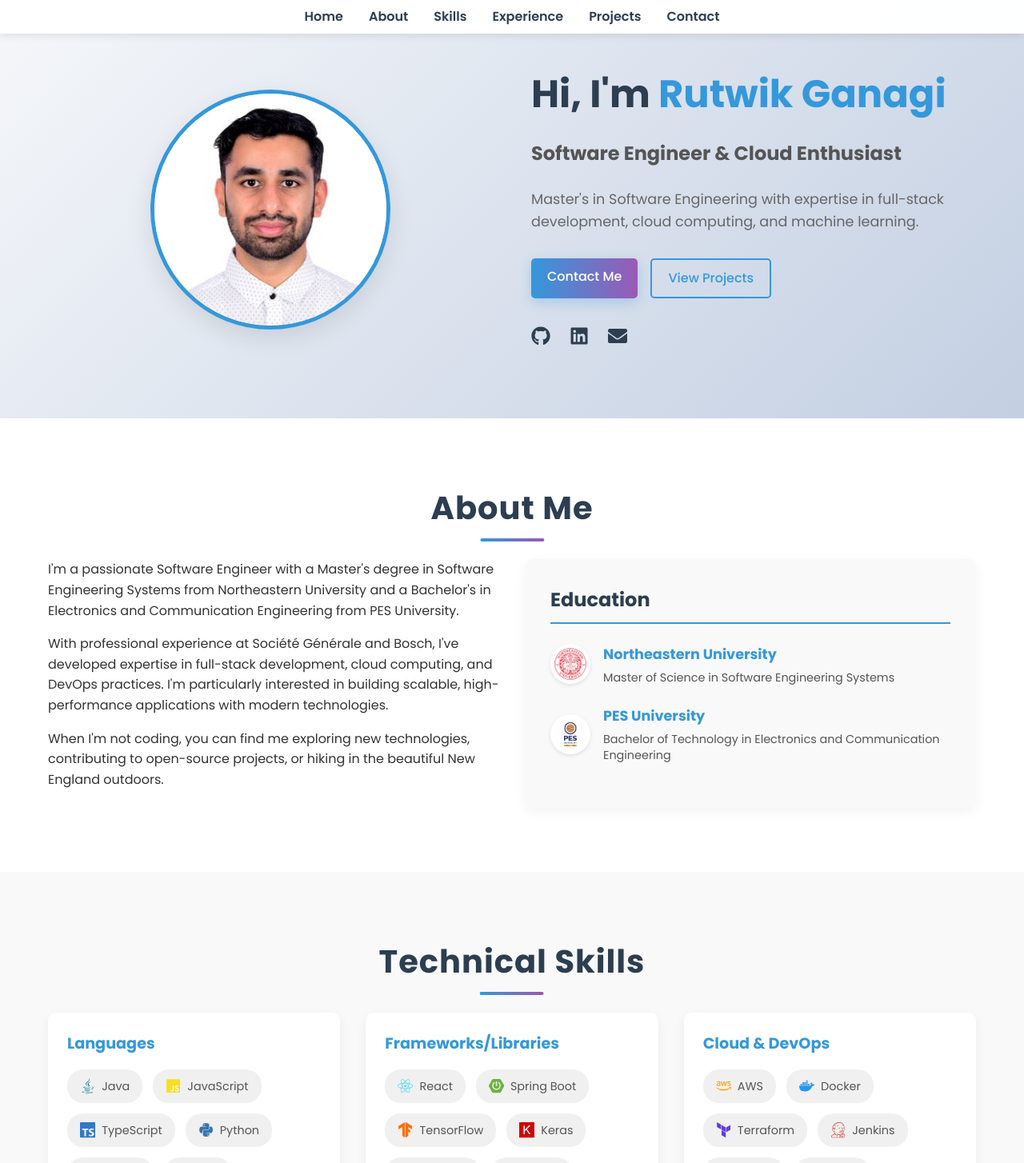
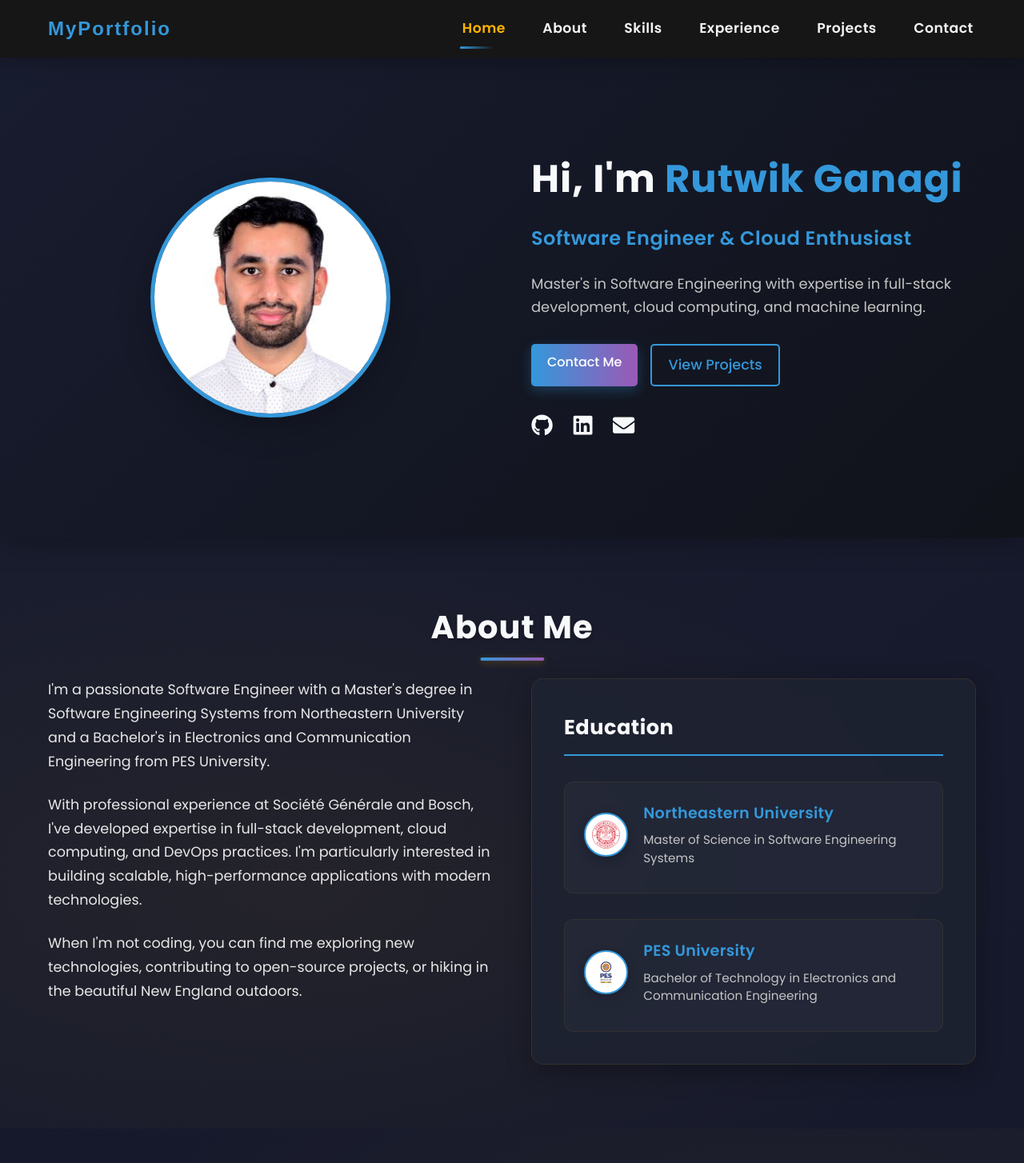
Before and after one commit to rutwikganagi2000/rutwik_portfolio, a React (Create React App) app in the folder rutwik-ganagi-portfolio/: page / in a window 1280 px wide. Shown: the top 1454 px of the page at 80% size. Built offline with nearby package versions, Linux system fonts and the light colour scheme.

Commit message:
Adding Background

```diff
--- a/rutwik-ganagi-portfolio/src/components/Header.jsx
+++ b/rutwik-ganagi-portfolio/src/components/Header.jsx
@@ -1,19 +1,52 @@
-import React from 'react';
+import React, { useState } from 'react';
 import { Link } from 'react-scroll';
 import '../styles/components/header.css';
 
+const navLinks = [
+  { to: 'hero', label: 'Home', offset: -120 },
+  { to: 'about', label: 'About', offset: -80 },
+  { to: 'skills', label: 'Skills', offset: -80 },
+  { to: 'experience', label: 'Experience', offset: -80 },
+  { to: 'projects', label: 'Projects', offset: -80 },
+  { to: 'contact', label: 'Contact', offset: -80 },
+];
+
 const Header = () => {
+  const [menuOpen, setMenuOpen] = useState(false);
+
+  const handleMenuToggle = () => setMenuOpen(!menuOpen);
+  const handleLinkClick = () => setMenuOpen(false);
+
   return (
     <header className="header">
       <div className="header__container container">
-        <nav className="header__nav">
-          <Link to="hero" smooth={true} duration={100} offset={-120} className="header__link">Home</Link>
-          <Link to="about" smooth={true} duration={100} offset={-80} className="header__link">About</Link>
-          <Link to="skills" smooth={true} duration={100} offset={-80} className="header__link">Skills</Link>
-          <Link to="experience" smooth={true} duration={100} offset={-80} className="header__link">Experience</Link>
-          <Link to="projects" smooth={true} duration={100} offset={-80} className="header__link">Projects</Link>
-          <Link to="contact" smooth={true} duration={100} offset={-80} className="header__link">Contact</Link>
+        <div className="header__brand">MyPortfolio</div>
+        <nav className={`header__nav ${menuOpen ? 'header__nav--open' : ''}`}>
+          {navLinks.map(link => (
+            <Link
+              key={link.to}
+              to={link.to}
+              smooth={true}
+              duration={200}
+              offset={link.offset}
+              className="header__link"
+              activeClass="header__link--active"
+              spy={true}
+              onClick={handleLinkClick}
+            >
+              {link.label}
+            </Link>
+          ))}
         </nav>
+        <button
+          className={`header__menu-btn ${menuOpen ? 'header__menu-btn--open' : ''}`}
+          onClick={handleMenuToggle}
+          aria-label="Toggle menu"
+        >
+          <span />
+          <span />
+          <span />
+        </button>
       </div>
     </header>
   );
--- a/rutwik-ganagi-portfolio/src/styles/components/about.css
+++ b/rutwik-ganagi-portfolio/src/styles/components/about.css
@@ -1,79 +1,198 @@
+:root {
+  --primary-color: #ffb400;
+  --about-bg: linear-gradient(135deg, #1a1d2e 0%, #16192b 100%);
+  --text-light: #ffffff;
+  --text-primary: #e8e8e8;
+  --text-secondary: #c5c5c5;
+  --card-bg: rgba(30, 35, 50, 0.8);
+  --card-border: rgba(255, 180, 0, 0.1);
+}
+
 .about {
-  background-color: white;
+  background: var(--about-bg);
+  padding: 80px 0;
+  position: relative;
+  overflow: hidden;
+}
+
+.about::before {
+  content: '';
+  position: absolute;
+  inset: 0;
+  background: radial-gradient(ellipse at 30% 60%, rgba(255,180,0,0.05) 0%, transparent 70%);
+  z-index: 0;
+  pointer-events: none;
+}
+
+.about__content {
+  position: relative;
+  z-index: 1;
+}
+
+.section__title {
+  text-align: center;
+  font-size: 2.5rem;
+  margin-bottom: 3rem;
+  font-weight: 800;
+  letter-spacing: 1px;
+  text-shadow: 0 2px 4px rgba(0, 0, 0, 0.3);
+}
+
+.section__title::after {
+  content: '';
+  display: block;
+  width: 80px;
+  height: 3px;
+  background: var(--primary-color);
+  margin: 1rem auto 0;
+  border-radius: 2px;
+  box-shadow: 0 2px 8px rgba(255, 180, 0, 0.3);
 }
 
 .about__grid {
   display: grid;
   grid-template-columns: 1fr 1fr;
-  gap: 2rem;
+  gap: 3rem;
+  align-items: start;
+}
+
+.about__text {
+  color: var(--text-primary);
+  font-size: 1.1rem;
+  line-height: 1.7;
 }
 
 .about__text p {
-  margin-bottom: 1rem;
-  line-height: 1.6;
+  margin-bottom: 1.5rem;
+  font-weight: 400;
+  color: var(--text-primary);
 }
 
 .about__education {
-  background-color: #f9f9f9;
-  padding: 2rem;
-  border-radius: 10px;
-  box-shadow: 0 5px 15px rgba(0, 0, 0, 0.05);
+  background: var(--card-bg);
+  backdrop-filter: blur(10px);
+  padding: 2.5rem;
+  border-radius: 15px;
+  border: 1px solid var(--card-border);
+  box-shadow: 0 8px 32px rgba(0, 0, 0, 0.3);
 }
 
 .about__education h3 {
-  margin-bottom: 1.5rem;
-  color: var(--dark-color);
-  font-size: 1.5rem;
+  margin-bottom: 2rem;
+  color: var(--text-light);
+  font-size: 1.6rem;
+  font-weight: 700;
   border-bottom: 2px solid var(--primary-color);
-  padding-bottom: 0.5rem;
+  padding-bottom: 0.8rem;
+  letter-spacing: 0.5px;
 }
 
 .education__item {
-  margin-bottom: 1.5rem;
+  margin-bottom: 2rem;
+  padding: 1.5rem;
+  background: rgba(40, 45, 60, 0.5);
+  border-radius: 12px;
+  border: 1px solid rgba(255, 180, 0, 0.08);
+  transition: all 0.3s ease;
+}
+
+.education__item:hover {
+  transform: translateY(-2px);
+  box-shadow: 0 8px 25px rgba(0, 0, 0, 0.2);
+  border-color: rgba(255, 180, 0, 0.2);
+}
+
+.education__item:last-child {
+  margin-bottom: 0;
 }
 
 .education__header {
   display: flex;
   align-items: center;
-  gap: 1rem;
+  gap: 1.2rem;
   margin-bottom: 0.5rem;
 }
 
 .education__logo {
-  width: 50px;
-  height: 50px;
+  width: 55px;
+  height: 55px;
   object-fit: contain;
   border-radius: 50%;
   background-color: white;
-  padding: 5px;
-  box-shadow: 0 2px 5px rgba(0, 0, 0, 0.1);
+  padding: 8px;
+  box-shadow: 0 4px 15px rgba(0, 0, 0, 0.2);
+  border: 2px solid var(--primary-color);
 }
 
 .education__item h4 {
   color: var(--primary-color);
-  margin-bottom: 0.3rem;
-  font-size: 1.1rem;
+  margin-bottom: 0.4rem;
+  font-size: 1.2rem;
+  font-weight: 600;
+  letter-spacing: 0.3px;
 }
 
 .education__item p {
-  font-size: 0.9rem;
-  color: #555;
-  line-height: 1.4;
+  font-size: 0.95rem;
+  color: var(--text-secondary);
+  line-height: 1.5;
+  font-weight: 400;
+}
+
+@media (max-width: 992px) {
+  .about__grid {
+    gap: 2rem;
+  }
+
+  .section__title {
+    font-size: 2.2rem;
+  }
 }
 
 @media (max-width: 768px) {
+  .about {
+    padding: 60px 0;
+  }
+
   .about__grid {
     grid-template-columns: 1fr;
+    gap: 2.5rem;
+  }
+
+  .section__title {
+    font-size: 2rem;
+  }
+
+  .about__education {
+    padding: 2rem;
   }
 
   .education__header {
-    flex-direction: column;
-    align-items: flex-start;
-    gap: 0.5rem;
+    flex-direction: row;
+    align-items: center;
+    gap: 1rem;
   }
 
   .education__logo {
-    width: 40px;
-    height: 40px;
+    width: 45px;
+    height: 45px;
+  }
+
+  .education__item {
+    padding: 1.2rem;
   }
 }
+
+@media (max-width: 480px) {
+  .about__text {
+    font-size: 1rem;
+  }
+
+  .about__education {
+    padding: 1.5rem;
+  }
+
+  .education__item {
+    padding: 1rem;
+  }
+}
--- a/rutwik-ganagi-portfolio/src/styles/components/header.css
+++ b/rutwik-ganagi-portfolio/src/styles/components/header.css
@@ -1,12 +1,21 @@
+:root {
+  --header-height: 72px;
+  --primary-color: #ffb400;
+  --nav-link-color: #f5f5f7;   /* Bright, visible white-gray */
+  --nav-link-hover: #ffb400;   /* Accent color for hover/active */
+  --brand-font: 'Montserrat', sans-serif;
+}
+
+/* Header Styles */
 .header {
   position: fixed;
   top: 0;
   left: 0;
   width: 100%;
   height: var(--header-height);
-    background-color: rgba(255, 255, 255, 0.98);
-    backdrop-filter: blur(10px);
-    box-shadow: 0 2px 10px rgba(0, 0, 0, 0.1);
+  background: rgba(15, 15, 15, 0.97);
+  backdrop-filter: blur(12px);
+  box-shadow: 0 4px 24px rgba(0,0,0,0.25);
   z-index: 1000;
 }
 
@@ -14,46 +23,126 @@
   height: 100%;
   display: flex;
   align-items: center;
-    justify-content: center;
+  justify-content: space-between;
+  max-width: 1200px;
+  margin: 0 auto;
+  padding: 0 2rem;
+}
+
+.header__brand {
+  font-family: var(--brand-font);
+  font-size: 1.5rem;
+  font-weight: 800;
+  color: var(--primary-color);
+  letter-spacing: 2px;
+  user-select: none;
 }
 
 .header__nav {
   display: flex;
-    gap: 2rem;
+  gap: 2.5rem;
+  align-items: center;
+  transition: right 0.3s;
 }
 
 .header__link {
-    color: var(--dark-color);
+  color: var(--nav-link-color);
   text-decoration: none;
   font-weight: 600;
-    font-size: 1rem;
-    transition: all 0.2s ease;
+  font-size: 1.08rem;
+  letter-spacing: 0.5px;
+  transition: color 0.2s, background 0.2s;
   cursor: pointer;
-    padding: 0.5rem 0;
+  padding: 0.5rem 0.2rem;
   position: relative;
 }
 
-  .header__link:hover {
-    color: var(--primary-color);
+.header__link:hover,
+.header__link--active {
+  color: var(--nav-link-hover);
 }
 
 .header__link::after {
   content: '';
   position: absolute;
-    bottom: 0;
+  bottom: -3px;
   left: 0;
   width: 0;
-    height: 2px;
-    background-color: var(--primary-color);
-    transition: width 0.3s ease;
+  height: 2.5px;
+  background: linear-gradient(90deg, var(--primary-color), #fff0 70%);
+  border-radius: 2px;
+  transition: width 0.4s;
 }
 
-  .header__link:hover::after {
+.header__link:hover::after,
+.header__link--active::after {
   width: 100%;
+}
+
+/* Hamburger Menu Button */
+.header__menu-btn {
+  display: none;
+  flex-direction: column;
+  justify-content: center;
+  gap: 5px;
+  width: 34px;
+  height: 34px;
+  background: none;
+  border: none;
+  outline: none;
+  cursor: pointer;
+  z-index: 1100;
+}
+
+.header__menu-btn span {
+  display: block;
+  height: 3px;
+  width: 100%;
+  background: var(--nav-link-color);
+  border-radius: 2px;
+  transition: all 0.3s;
+}
+
+.header__menu-btn--open span:nth-child(1) {
+  transform: translateY(8px) rotate(45deg);
+}
+.header__menu-btn--open span:nth-child(2) {
+  opacity: 0;
+}
+.header__menu-btn--open span:nth-child(3) {
+  transform: translateY(-8px) rotate(-45deg);
+}
+
+/* Responsive Styles */
+@media (max-width: 900px) {
+  .header__container {
+    padding: 0 1rem;
+  }
+  .header__nav {
+    gap: 1.2rem;
+  }
 }
 
 @media (max-width: 768px) {
   .header__nav {
-      display: none;
+    position: fixed;
+    top: var(--header-height);
+    right: -100vw;
+    flex-direction: column;
+    background: rgba(18, 18, 18, 0.98);
+    width: 100vw;
+    height: calc(100vh - var(--header-height));
+    gap: 2.2rem;
+    align-items: center;
+    justify-content: flex-start;
+    padding-top: 2.5rem;
+    transition: right 0.3s;
+    z-index: 1050;
+  }
+  .header__nav.header__nav--open {
+    right: 0;
+  }
+  .header__menu-btn {
+    display: flex;
   }
 }
--- a/rutwik-ganagi-portfolio/src/styles/components/hero.css
+++ b/rutwik-ganagi-portfolio/src/styles/components/hero.css
@@ -1,9 +1,30 @@
+:root {
+  --hero-height: 75vh;
+  --primary-color: #ffb400;
+  --hero-bg: linear-gradient(135deg, #181c2f 0%, #10131a 100%);
+  --text-light: #f5f5f7;
+  --text-secondary: #bdbdbd;
+}
+
 .hero {
-  height: var(--hero-height);
+  min-height: var(--hero-height);
   display: flex;
   align-items: center;
-  background: linear-gradient(135deg, #f5f7fa 0%, #c3cfe2 100%);
-  margin-top: calc(var(--header-height) + var(--navbar-height));
+  background: var(--hero-bg);
+  margin-top: var(--header-height);
+  box-shadow: 0 8px 32px 0 rgba(0,0,0,0.25);
+  backdrop-filter: blur(12px);
+  position: relative;
+  z-index: 1;
+}
+
+.hero::before {
+  content: '';
+  position: absolute;
+  inset: 0;
+  background: none; /* No overlay for a clean look */
+  z-index: 0;
+  pointer-events: none;
 }
 
 .hero__container {
@@ -12,6 +33,8 @@
   justify-content: space-between;
   height: 100%;
   gap: 3rem;
+  position: relative;
+  z-index: 1;
 }
 
 .hero__image-container {
@@ -26,7 +49,8 @@
   border-radius: 50%;
   object-fit: cover;
   border: 5px solid var(--primary-color);
-  box-shadow: 0 10px 30px rgba(0, 0, 0, 0.1);
+  box-shadow: 0 10px 40px rgba(0, 0, 0, 0.25);
+  background: #232323;
 }
 
 .hero__content {
@@ -37,7 +61,9 @@
 .hero__title {
   font-size: 3rem;
   margin-bottom: 1rem;
-  color: var(--dark-color);
+  color: var(--text-light);
+  font-weight: 800;
+  letter-spacing: 1px;
 }
 
 .hero__title span {
@@ -47,13 +73,16 @@
 .hero__subtitle {
   font-size: 1.5rem;
   margin-bottom: 1.5rem;
-  color: #555;
+  color: var(--primary-color);
+  font-weight: 600;
+  letter-spacing: 0.5px;
 }
 
 .hero__description {
-  font-size: 1.1rem;
+  font-size: 1.12rem;
   margin-bottom: 2rem;
-  color: #666;
+  color: var(--text-secondary);
+  font-weight: 400;
 }
 
 .hero__buttons {
@@ -62,19 +91,65 @@
   margin-bottom: 2rem;
 }
 
+.btn {
+  display: inline-block;
+  padding: 0.75rem 2.2rem;
+  font-size: 1.1rem;
+  font-weight: 600;
+  border-radius: 30px;
+  border: none;
+  cursor: pointer;
+  transition: background 0.2s, color 0.2s, box-shadow 0.2s;
+  text-decoration: none;
+  outline: none;
+}
+
+.btn--primary {
+  background: var(--primary-color);
+  color: #181818;
+  box-shadow: 0 2px 12px rgba(255,180,0,0.13);
+}
+
+.btn--primary:hover {
+  background: #ffd15b;
+  color: #181818;
+}
+
+.btn--secondary {
+  background: transparent;
+  color: var(--primary-color);
+  border: 2px solid var(--primary-color);
+}
+
+.btn--secondary:hover {
+  background: var(--primary-color);
+  color: #181818;
+}
+
 .hero__social {
   display: flex;
   gap: 1.5rem;
+  margin-top: 1rem;
 }
 
 .hero__social a {
-  font-size: 1.5rem;
-  color: var(--dark-color);
-  transition: color 0.3s ease;
+  font-size: 1.7rem;
+  color: var(--text-light);
+  transition: color 0.3s;
 }
 
 .hero__social a:hover {
   color: var(--primary-color);
+}
+
+@media (max-width: 1200px) {
+  .hero__container {
+    gap: 2rem;
+  }
+  .hero__image {
+    width: 240px;
+    height: 240px;
+  }
 }
 
 @media (max-width: 992px) {
@@ -83,16 +158,13 @@
     text-align: center;
     gap: 2rem;
   }
-
   .hero__image {
-    width: 250px;
-    height: 250px;
+    width: 200px;
+    height: 200px;
   }
-
   .hero__buttons {
     justify-content: center;
   }
-
   .hero__social {
     justify-content: center;
   }
@@ -100,36 +172,31 @@
 
 @media (max-width: 768px) {
   .hero {
-    height: auto;
-    padding: 100px 0;
+    min-height: auto;
+    padding: 100px 0 60px 0;
   }
-
   .hero__title {
-    font-size: 2.5rem;
+    font-size: 2.2rem;
   }
-
   .hero__subtitle {
-    font-size: 1.2rem;
+    font-size: 1.1rem;
   }
-
   .hero__buttons {
     flex-direction: column;
     align-items: center;
   }
-
   .hero__image {
-    width: 200px;
-    height: 200px;
+    width: 150px;
+    height: 150px;
   }
 }
 
 @media (max-width: 480px) {
   .hero__title {
-    font-size: 2rem;
+    font-size: 1.4rem;
   }
-
   .hero__image {
-    width: 180px;
-    height: 180px;
+    width: 110px;
+    height: 110px;
   }
 }
--- a/rutwik-ganagi-portfolio/src/styles/components/skills.css
+++ b/rutwik-ganagi-portfolio/src/styles/components/skills.css
@@ -1,24 +1,87 @@
+:root {
+  --primary-color: #ffb400;
+  --skills-bg: linear-gradient(135deg, #16192b 0%, #1a1d2e 100%);
+  --text-light: #f8f9fa;
+  --text-primary: #e8e8e8;
+  --text-secondary: #c5c5c5;
+  --card-bg: rgba(30, 35, 50, 0.8);
+  --card-border: rgba(255, 180, 0, 0.1);
+  --skill-item-bg: rgba(255, 180, 0, 0.12);
+  --skill-item-hover: rgba(255, 180, 0, 0.25);
+}
+
 .skills {
-  background-color: #f9f9f9;
+  background: var(--skills-bg);
+  padding: 80px 0;
+  position: relative;
+  overflow: hidden;
+}
+
+.skills::before {
+  content: '';
+  position: absolute;
+  inset: 0;
+  background: radial-gradient(ellipse at 70% 40%, rgba(255,180,0,0.05) 0%, transparent 70%);
+  z-index: 0;
+  pointer-events: none;
+}
+
+.skills__content {
+  position: relative;
+  z-index: 1;
+}
+
+.section__title {
+  text-align: center;
+  font-size: 2.5rem;
+  color: var(--text-light);
+  margin-bottom: 3rem;
+  font-weight: 800;
+  letter-spacing: 1px;
+  text-shadow: 0 2px 4px rgba(0, 0, 0, 0.3);
+}
+
+.section__title::after {
+  content: '';
+  display: block;
+  width: 80px;
+  height: 3px;
+  background: var(--primary-color);
+  margin: 1rem auto 0;
+  border-radius: 2px;
+  box-shadow: 0 2px 8px rgba(255, 180, 0, 0.3);
 }
 
 .skills__grid {
   display: grid;
-  grid-template-columns: repeat(auto-fill, minmax(300px, 1fr));
+  grid-template-columns: repeat(auto-fill, minmax(320px, 1fr));
   gap: 2rem;
 }
 
 .skills__category {
-  background-color: white;
-  padding: 1.5rem;
-  border-radius: 10px;
-  box-shadow: 0 5px 15px rgba(0, 0, 0, 0.05);
+  background: var(--card-bg);
+  backdrop-filter: blur(10px);
+  padding: 2rem;
+  border-radius: 15px;
+  border: 1px solid var(--card-border);
+  box-shadow: 0 8px 32px rgba(0, 0, 0, 0.3);
+  transition: all 0.3s ease;
+}
+
+.skills__category:hover {
+  transform: translateY(-5px);
+  box-shadow: 0 12px 40px rgba(0, 0, 0, 0.4);
+  border-color: rgba(255, 180, 0, 0.2);
 }
 
 .skills__category h3 {
-  margin-bottom: 1rem;
+  margin-bottom: 1.5rem;
   color: var(--primary-color);
-  font-size: 1.2rem;
+  font-size: 1.3rem;
+  font-weight: 700;
+  letter-spacing: 0.5px;
+  border-bottom: 2px solid var(--primary-color);
+  padding-bottom: 0.5rem;
 }
 
 .skills__list {
@@ -31,17 +94,79 @@
 .skill__item {
   display: flex;
   align-items: center;
-  gap: 0.5rem;
-  background-color: #f0f0f0;
-  padding: 0.6rem 1rem;
-  border-radius: 20px;
-  font-size: 0.9rem;
-  color: #555;
+  gap: 0.6rem;
+  background: var(--skill-item-bg);
+  padding: 0.7rem 1.2rem;
+  border-radius: 25px;
+  font-size: 0.95rem;
+  color: var(--text-light);
+  font-weight: 500;
+  border: 1px solid rgba(255, 180, 0, 0.2);
+  transition: all 0.3s ease;
+  cursor: default;
+}
+
+.skill__item:hover {
+  background: var(--skill-item-hover);
+  color: var(--text-light);
+  border-color: rgba(255, 180, 0, 0.4);
+  transform: translateY(-2px);
+  box-shadow: 0 4px 12px rgba(0, 0, 0, 0.2);
 }
 
 .skill__icon {
-  font-size: 1.2rem;
+  font-size: 1.3rem;
   display: flex;
   align-items: center;
   color: unset;
 }
+
+@media (max-width: 992px) {
+  .skills__grid {
+    grid-template-columns: repeat(auto-fill, minmax(280px, 1fr));
+    gap: 1.5rem;
+  }
+
+  .section__title {
+    font-size: 2.2rem;
+  }
+}
+
+@media (max-width: 768px) {
+  .skills {
+    padding: 60px 0;
+  }
+
+  .skills__grid {
+    grid-template-columns: 1fr;
+    gap: 1.5rem;
+  }
+
+  .section__title {
+    font-size: 2rem;
+  }
+
+  .skills__category {
+    padding: 1.5rem;
+  }
+
+  .skill__item {
+    padding: 0.6rem 1rem;
+    font-size: 0.9rem;
+  }
+}
+
+@media (max-width: 480px) {
+  .skills__category {
+    padding: 1.2rem;
+  }
+
+  .skill__item {
+    padding: 0.5rem 0.8rem;
+    font-size: 0.85rem;
+  }
+
+  .skill__icon {
+    font-size: 1.1rem;
+  }
+}
--- a/rutwik-ganagi-portfolio/src/styles/global.css
+++ b/rutwik-ganagi-portfolio/src/styles/global.css
@@ -41,7 +41,7 @@
     font-size: 2.5rem;
     margin-bottom: 2rem;
     text-align: center;
-    color: var(--dark-color);
+    color: #f8f9fa;
     position: relative;
   }
 
```
Lines whose indentation alone changed are shown as unchanged.
